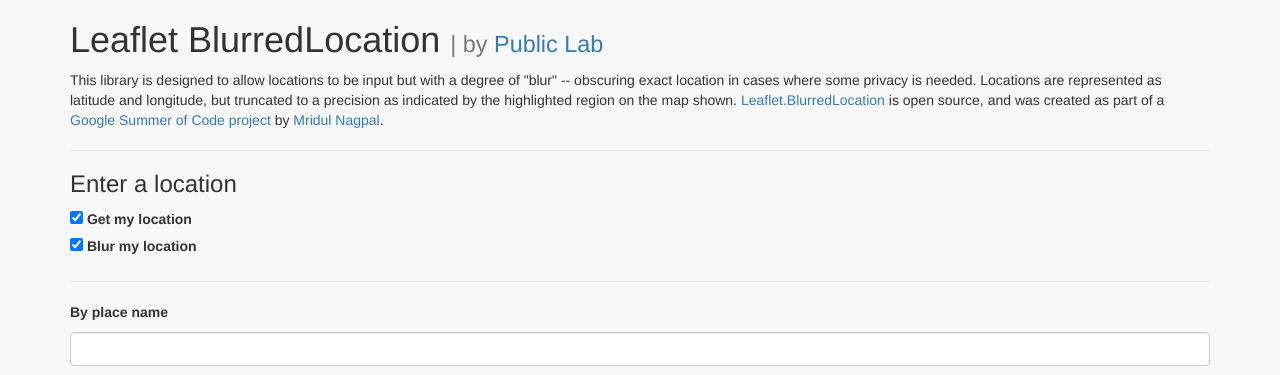
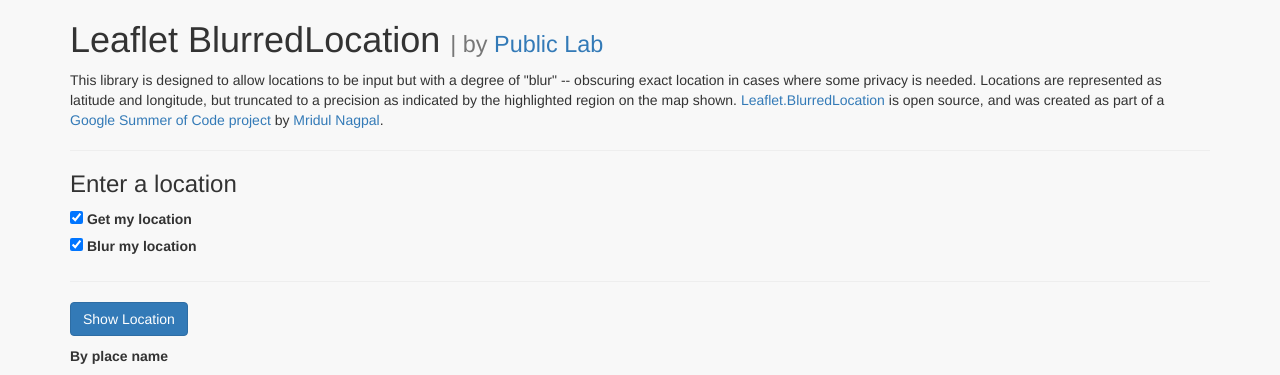
Before and after one commit to publiclab/leaflet-blurred-location, a website: page examples/index.html in a window 1280 px wide. Shown: the top 375 px of the page. Drawn offline with nearby package versions, Linux system fonts and the light colour scheme; some packages are replaced by stand-ins of ours.

Commit message:
Add displayLocation method to the BlurredLocation object to display the current selected location's latitude and longitude as an alert

```diff
--- a/examples/index.html
+++ b/examples/index.html
@@ -37,6 +37,8 @@
       </label>
 
       <hr />
+
+      <p><button class="btn btn-primary" onclick="blurredLocation.displayLocation();">Show Location</button></p>
 
       <p><b>By place name</b></p>
       <p><input id="placenameInput" type="text" class="form-control" /></p>
--- a/src/blurredLocation.js
+++ b/src/blurredLocation.js
@@ -269,6 +269,14 @@
     }
   }
 
+  function displayLocation() {
+    if(blurredLocation) {
+      var lat = getLat();
+      var lon = getLon();
+      alert("Your current location is: " + lat +  ', ' + lon);
+    }
+  }
+
   return {
     getLat: getLat,
     getLon: getLon,
@@ -296,6 +304,7 @@
     enableCenterShade: enableCenterShade,
     geocodeStringAndPan: geocodeStringAndPan,
     geocodeWithBrowser: geocodeWithBrowser,
+    displayLocation: displayLocation,
   }
 }
 
```
Also changed, not shown: dist/Leaflet.BlurredLocation.js.
